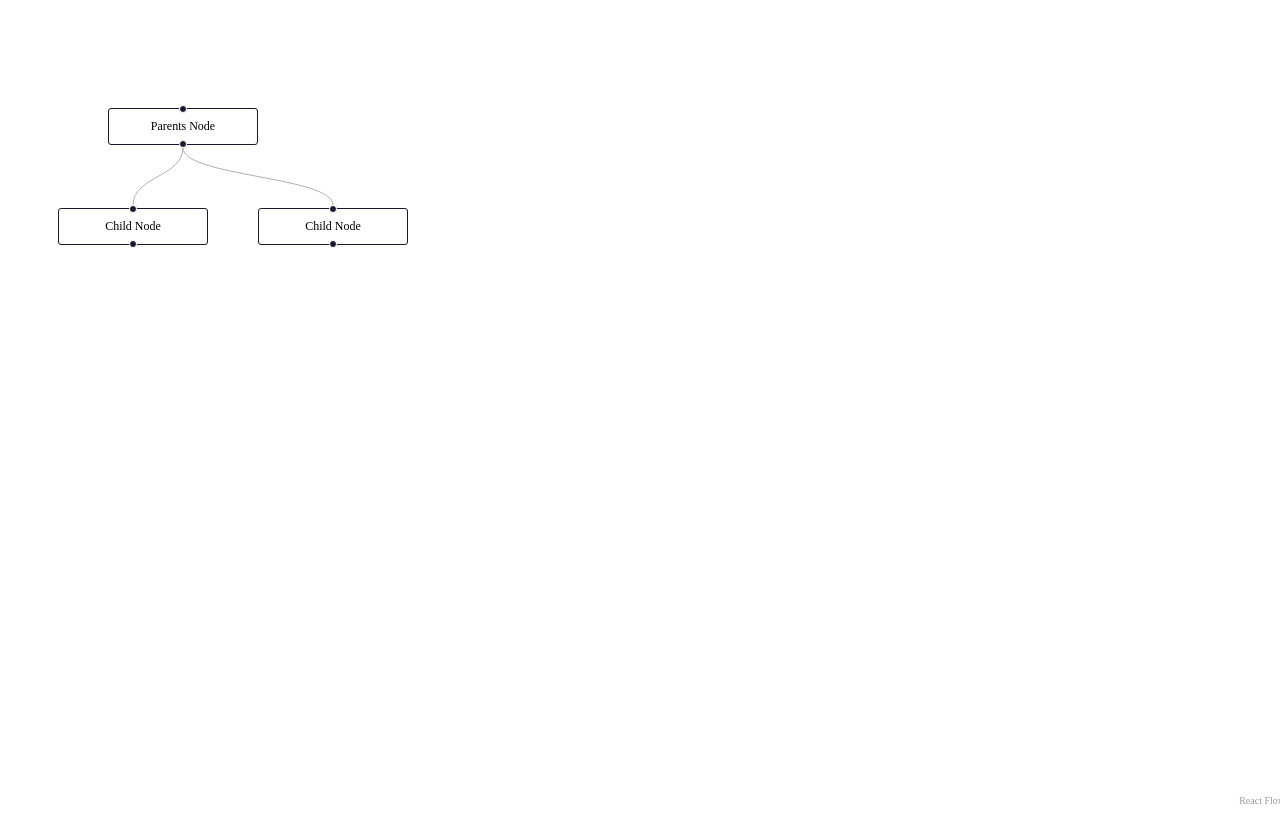
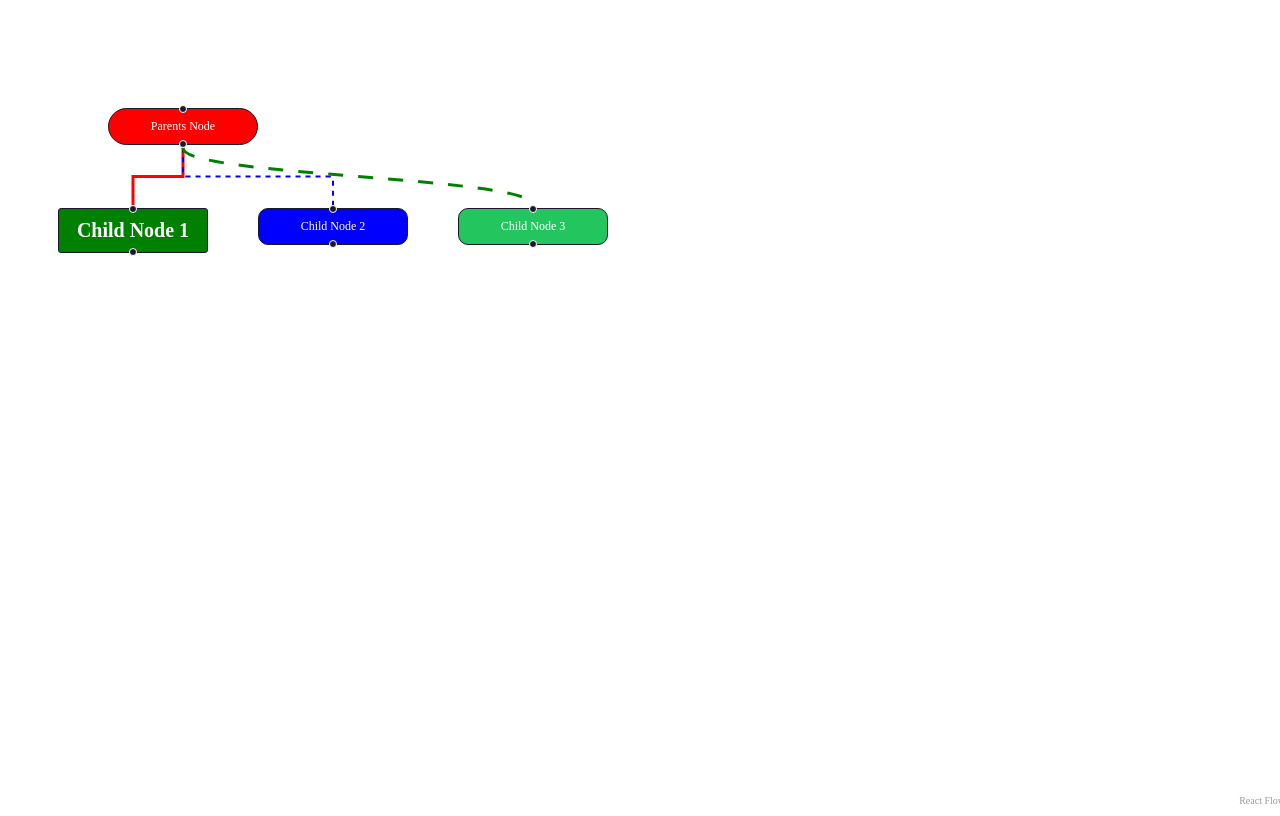
Before and after one commit to amolkapadi/react-flow-2025, a React (Vite) app: page / in a window 1280 px wide. Built offline with nearby package versions, Linux system fonts and the light colour scheme.

Commit message:
viedo 6 7

```diff
--- a/src/App.jsx
+++ b/src/App.jsx
@@ -1,17 +1,78 @@
-import {ReactFlow} from '@xyflow/react';
+import {Background, ReactFlow} from '@xyflow/react';
 import '@xyflow/react/dist/style.css';
 
 
 function App() {
   const nodes = [
-    {id:"1", position : {x:100, y:100}, data:{label:"Parents Node"}},
-    {id:"2", position : {x:50, y:200}, data:{label:"Child Node"}},
-    {id:"3", position: {x:250, y:200}, data:{label:"Child Node"}}
+    {
+      id:"1",
+      position : {x:100, y:100},
+      data:{label:"Parents Node"},
+      style:{
+          background:"red",
+          color:"#fff",
+          borderRadius:20
+    }
+  },
+    {id:"2",
+      position : {x:50, y:200},
+      data:{label:"Child Node 1"},
+      style:{
+        background:'green',
+        color:"white",
+        fontWeight:'bold',
+        fontSize:20
+      }
+    },
+    {id:"3",
+      position: {x:250, y:200},
+      data:{label:"Child Node 2 "},
+      style:{
+        background:"blue",
+        color:'white',
+        borderRadius:10
+      }
+    },
+    {id:"4",
+      position: {x:450, y:200},
+      data:{label:"Child Node 3"},
+      style:{
+        background:"#22c55e",
+        color:'white',
+        borderRadius:10
+      }
+    }
   ]
 
   const edges = [
-    {id:"e1-2", source:"1", target:"2"},
-    {id:"e2-3", source:"1", target:"3"}
+    {
+      id:"e1-2",
+      source:"1",
+      target:"2",
+      type:'step',
+      style:{
+        stroke:"red",
+        strokeWidth:3
+      }
+    },
+    {
+      id:"e2-3",
+      source:"1",
+      target:"3",
+      type:"smoothstep",
+      style:{stroke:'blue', strokeWidth:2},
+      animated:true
+    },
+    {id:"e2-4",
+      source:"1",
+      target:"4",
+      type:"bezier",
+      style:{
+        stroke:"green",
+        strokeWidth:3,
+        strokeDasharray:"15"
+      }
+    }
   ];
 
   return (
```
Also changed, not shown: src/ReactFlow/Vedio6.jsx (added, +100 -0 lines), src/ReactFlow/Vedio7.jsx (added, +51 -0 lines).
